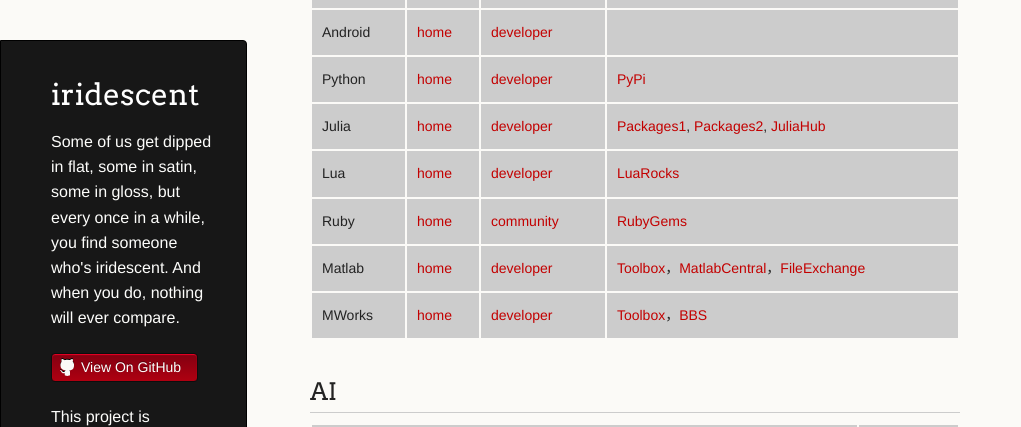
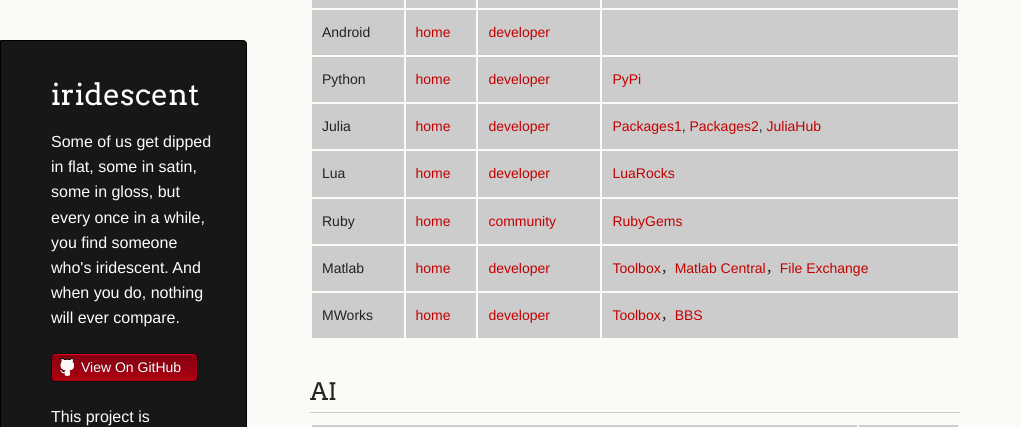
Before and after one commit to antsfamily/navigation, a Jekyll site: the page built from Pages/Website.md, in a window 1280 px wide and 900 px high, scrolled down 747 px. Shown: the top 427 px of the window, without its empty margins (0-1021 px from the left). Built offline with Jekyll 4.4.1, drawn with Linux system fonts in a browser that asks for light colours; our own code applies the rules of GitHub Pages for plain Markdown files.

Commit message:
update web

```diff
--- a/Pages/Website.md
+++ b/Pages/Website.md
@@ -26,7 +26,7 @@
 | Julia  | [home](https://julialang.org/) | [developer](https://docs.julialang.org/)  | [Packages1](https://julialang.org/packages/), [Packages2](https://juliapackages.com/), [JuliaHub](https://juliahub.com/ui/Packages)  |
 | Lua  | [home](https://www.lua.org/) | [developer](https://www.lua.org/docs.html)  | [LuaRocks](https://luarocks.org/)  |
 | Ruby  | [home](https://www.ruby-lang.org/) | [community](https://www.ruby-lang.org/en/community/)  | [RubyGems](https://rubygems.org/)  |
-| Matlab  | [home](https://www.mathworks.com/) | [developer](https://www.mathworks.com/help/)  | [Toolbox](https://www.mathworks.com/products.html)，[MatlabCentral](https://www.mathworks.com/matlabcentral/)，[FileExchange](https://www.mathworks.com/matlabcentral/fileexchange/)  |
+| Matlab  | [home](https://www.mathworks.com/) | [developer](https://www.mathworks.com/help/)  | [Toolbox](https://www.mathworks.com/products.html)，[Matlab Central](https://www.mathworks.com/matlabcentral/)，[File Exchange](https://www.mathworks.com/matlabcentral/fileexchange/)  |
 | MWorks  | [home](https://www.tongyuan.cc/product/MWorks) | [developer](https://www.tongyuan.cc/technical-support)  | [Toolbox](https://www.tongyuan.cc/product/MWorksToolbox)，[BBS](https://bbs.tongyuan.cc/)  |
 
 ## AI
```
